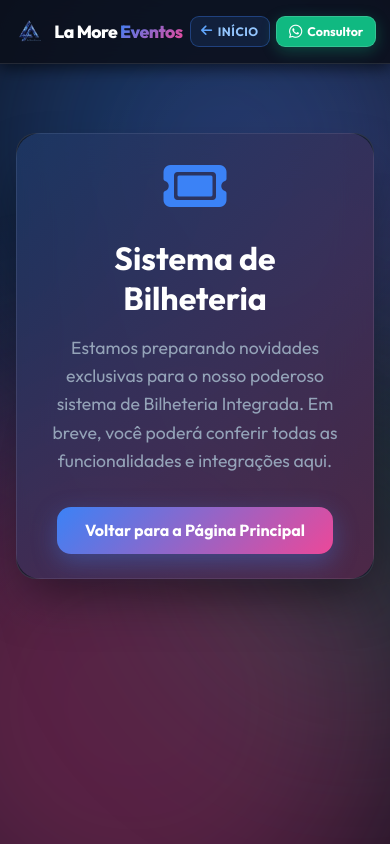
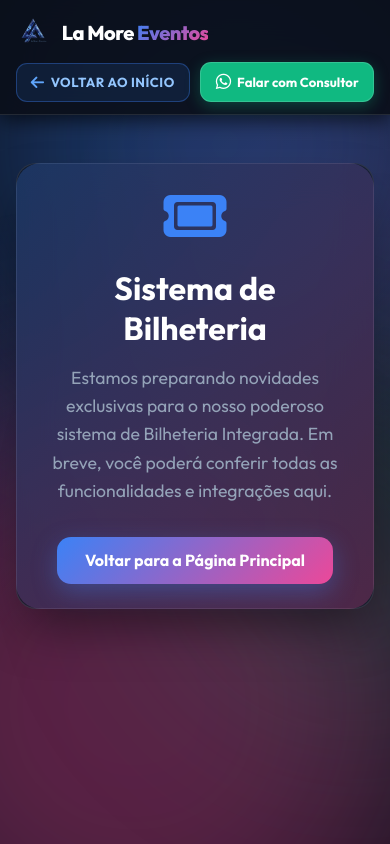
Before and after one commit to LC-new2021/LaMoreAutomacao, a plain HTML site: page bilheteria.html in a window 390 px wide. Drawn offline with Linux system fonts and the light colour scheme.

Commit message:
Organiza navbar em 2 linhas no mobile aplica desfoque seguro no QR Code e ajusta enquadramento total da tela do operador

```diff
--- a/bilheteria.html
+++ b/bilheteria.html
@@ -6,7 +6,7 @@
     <title>Bilheteria - La More Eventos</title>
     <link rel="icon" type="image/png" href="favicon.png">
     <link href="https://fonts.googleapis.com/css2?family=Outfit:wght@300;400;500;600;700;800;900&display=swap" rel="stylesheet">
-    <link rel="stylesheet" href="style.css?v=2">
+    <link rel="stylesheet" href="style.css?v=3">
     <link rel="stylesheet" href="https://cdnjs.cloudflare.com/ajax/libs/font-awesome/6.4.0/css/all.min.css">
 </head>
 <body>
@@ -18,22 +18,23 @@
 
     <!-- Header / Navbar -->
     <nav class="navbar">
-        <div class="logo">
-            <a href="index.html" class="logo-link">
-                <img src="logo-final.png?v=11" alt="La More Eventos Logo" class="logo-img">
-                <span class="logo-text">La More <span class="logo-gradient">Eventos</span></span>
-            </a>
+        <div class="nav-top-row">
+            <div class="logo">
+                <a href="index.html" class="logo-link">
+                    <img src="logo-final.png?v=11" alt="La More Eventos Logo" class="logo-img">
+                    <span class="logo-text">La More <span class="logo-gradient">Eventos</span></span>
+                </a>
+            </div>
         </div>
-        <div class="nav-right">
+
+        <div class="nav-actions-row">
             <a href="index.html" class="btn-bilheteria">
                 <i class="fa-solid fa-arrow-left"></i>
-                <span class="btn-label-desktop">Voltar ao Início</span>
-                <span class="btn-label-mobile">Início</span>
+                <span>Voltar ao Início</span>
             </a>
             <a href="https://wa.me/55?text=Ol%C3%A1%2C%20gostaria%20de%20saber%20mais%20sobre%20a%20Bilheteria%20da%20La%20More%20Eventos!" target="_blank" class="btn-consultor" id="chatbotBtn">
                 <i class="fa-brands fa-whatsapp"></i>
-                <span class="btn-label-desktop">Falar com Consultor</span>
-                <span class="btn-label-mobile">Consultor</span>
+                <span>Falar com Consultor</span>
             </a>
         </div>
     </nav>
--- a/style.css
+++ b/style.css
@@ -88,14 +88,14 @@ body {
 }
 
 /* ==========================================================================
-   NAVBAR (DESKTOP & MOBILE RESPONSIVE)
+   NAVBAR (DESKTOP & 2-ROW MOBILE LAYOUT)
    ========================================================================== */
 .navbar {
     display: flex;
     justify-content: space-between;
     align-items: center;
     padding: 0.85rem 5%;
-    background: rgba(11, 15, 25, 0.85);
+    background: rgba(11, 15, 25, 0.9);
     backdrop-filter: blur(20px);
     -webkit-backdrop-filter: blur(20px);
     border-bottom: 1px solid var(--glass-border);
@@ -104,15 +104,20 @@ body {
     top: 0;
     left: 0;
     z-index: 1000;
-    box-shadow: 0 4px 20px rgba(0, 0, 0, 0.4);
+    box-shadow: 0 4px 25px rgba(0, 0, 0, 0.45);
     height: 76px;
-    flex-wrap: nowrap;
+    transition: all 0.3s ease;
+}
+
+.nav-top-row {
+    display: flex;
+    align-items: center;
 }
 
 .logo-link {
     display: flex;
     align-items: center;
-    gap: 10px;
+    gap: 12px;
     text-decoration: none;
     flex-shrink: 0;
 }
@@ -142,7 +147,7 @@ body {
 }
 
 /* Nav Actions Container */
-.nav-right {
+.nav-actions-row {
     display: flex;
     align-items: center;
     gap: 12px;
@@ -154,7 +159,7 @@ body {
     display: inline-flex;
     align-items: center;
     gap: 8px;
-    padding: 0.65rem 1.15rem;
+    padding: 0.65rem 1.25rem;
     border-radius: 12px;
     background: rgba(59, 130, 246, 0.12);
     border: 1px solid rgba(59, 130, 246, 0.35);
@@ -186,7 +191,7 @@ body {
     display: inline-flex;
     align-items: center;
     gap: 8px;
-    padding: 0.65rem 1.25rem;
+    padding: 0.65rem 1.35rem;
     border-radius: 12px;
     background: var(--success);
     color: #ffffff;
@@ -208,14 +213,6 @@ body {
 
 .btn-consultor i {
     font-size: 1.1rem;
-}
-
-/* Classes para alternar textos entre desktop e mobile */
-.btn-label-mobile {
-    display: none;
-}
-.btn-label-desktop {
-    display: inline;
 }
 
 /* ==========================================================================
@@ -601,37 +598,29 @@ body {
 }
 
 /* ==========================================================================
-   SMARTPHONE MOCKUPS
+   SMARTPHONE MOCKUPS (CRISTAL CLEAR & PERFECTLY FRAMED)
    ========================================================================== */
 .smartphone-mockup {
     position: relative;
-    width: 270px;
-    height: 530px;
-    border: 10px solid #1f2937;
-    border-radius: 38px;
+    width: 290px;
+    max-width: 90vw;
+    height: auto;
+    aspect-ratio: 589 / 1024;
+    border: 8px solid #1f2937;
+    border-radius: 36px;
     background: #0b0f19;
-    box-shadow: 0 25px 50px -12px rgba(0,0,0,0.8), 0 0 30px rgba(59, 130, 246, 0.25), inset 0 0 0 2px rgba(255,255,255,0.1);
+    box-shadow: 0 25px 50px -12px rgba(0,0,0,0.85), 0 0 35px rgba(59, 130, 246, 0.25), inset 0 0 0 2px rgba(255,255,255,0.1);
     overflow: hidden;
     z-index: 10;
-}
-
-.smartphone-notch {
-    position: absolute;
-    top: 0;
-    left: 50%;
-    transform: translateX(-50%);
-    width: 90px;
-    height: 16px;
-    background: #1f2937;
-    border-bottom-left-radius: 12px;
-    border-bottom-right-radius: 12px;
-    z-index: 20;
+    display: flex;
+    align-items: center;
+    justify-content: center;
 }
 
 .app-screen {
     width: 100%;
     height: 100%;
-    object-fit: cover;
+    object-fit: fill;
     display: block;
 }
 
@@ -795,60 +784,63 @@ body {
 }
 
 /* ==========================================================================
-   MOBILE & TABLET RESPONSIVE RULES (CRUCIAL FIX)
+   MOBILE RESPONSIVE RULES (2-ROW SPACIOUS NAVBAR)
    ========================================================================== */
 @media (max-width: 768px) {
     .navbar {
-        height: 64px;
-        padding: 0.5rem 3.5%;
-        box-shadow: 0 4px 15px rgba(0, 0, 0, 0.6);
+        height: auto;
+        padding: 0.75rem 4% 0.75rem;
+        flex-direction: column;
+        gap: 10px;
+        box-shadow: 0 4px 20px rgba(0, 0, 0, 0.7);
+    }
+
+    .nav-top-row {
+        width: 100%;
+        display: flex;
+        justify-content: flex-start;
     }
 
     .logo-img {
-        height: 36px;
+        height: 40px;
     }
 
     .logo-text {
-        font-size: 1.1rem;
+        font-size: 1.25rem;
     }
 
-    .nav-right {
+    /* Linha de Botões Abaixo */
+    .nav-actions-row {
+        width: 100%;
+        display: flex;
+        align-items: center;
+        justify-content: space-between;
+        gap: 10px;
+    }
+
+    /* Botão Bilheteria à Esquerda na Linha de Baixo */
+    .btn-bilheteria {
+        flex: 1;
+        justify-content: center;
+        padding: 0.65rem 0.5rem;
+        font-size: 0.82rem;
+        border-radius: 11px;
         gap: 6px;
     }
 
-    /* Alterna para labels curtos no mobile */
-    .btn-label-desktop {
-        display: none;
-    }
-    .btn-label-mobile {
-        display: inline;
+    /* Botão WhatsApp / Consultor à Direita na Linha de Baixo */
+    .btn-consultor {
+        flex: 1;
+        justify-content: center;
+        padding: 0.65rem 0.5rem;
+        font-size: 0.82rem;
+        border-radius: 11px;
+        gap: 6px;
     }
 
-    /* Botão Bilheteria Compacto */
-    .btn-bilheteria {
-        padding: 0.45rem 0.65rem;
-        font-size: 0.76rem;
-        border-radius: 9px;
-        gap: 5px;
-    }
-    .btn-bilheteria i {
-        font-size: 0.8rem;
-    }
-
-    /* Botão WhatsApp Compacto e Proporcional */
-    .btn-consultor {
-        padding: 0.45rem 0.75rem;
-        font-size: 0.78rem;
-        border-radius: 9px;
-        gap: 5px;
-    }
-    .btn-consultor i {
-        font-size: 0.95rem;
-    }
-
-    /* Container e Hero */
+    /* Container com espaçamento proporcional */
     .container {
-        padding: 85px 4% 3rem;
+        padding: 145px 4% 3rem;
     }
 
     .hero {
@@ -857,7 +849,7 @@ body {
     }
 
     .hero-content h1 {
-        font-size: 2.15rem;
+        font-size: 2.2rem;
         letter-spacing: -0.5px;
         margin-bottom: 1rem;
     }
@@ -903,9 +895,8 @@ body {
     }
 
     .smartphone-mockup {
-        width: 230px;
-        height: 450px;
-        border-width: 8px;
+        width: 250px;
+        border-width: 6px;
         border-radius: 30px;
     }
 
@@ -933,20 +924,20 @@ body {
 /* Telas muito pequenas (< 380px) */
 @media (max-width: 380px) {
     .navbar {
-        padding: 0.4rem 2.5%;
+        padding: 0.65rem 3%;
     }
 
     .logo-text {
-        font-size: 0.95rem;
+        font-size: 1.1rem;
     }
 
     .btn-bilheteria {
-        padding: 0.4rem 0.5rem;
-        font-size: 0.7rem;
+        font-size: 0.76rem;
+        padding: 0.55rem 0.4rem;
     }
 
     .btn-consultor {
-        padding: 0.4rem 0.6rem;
-        font-size: 0.72rem;
+        font-size: 0.76rem;
+        padding: 0.55rem 0.4rem;
     }
 }
```
Also changed, not shown: index.html (+13 -14 lines), cartao-cliente.jpg.
